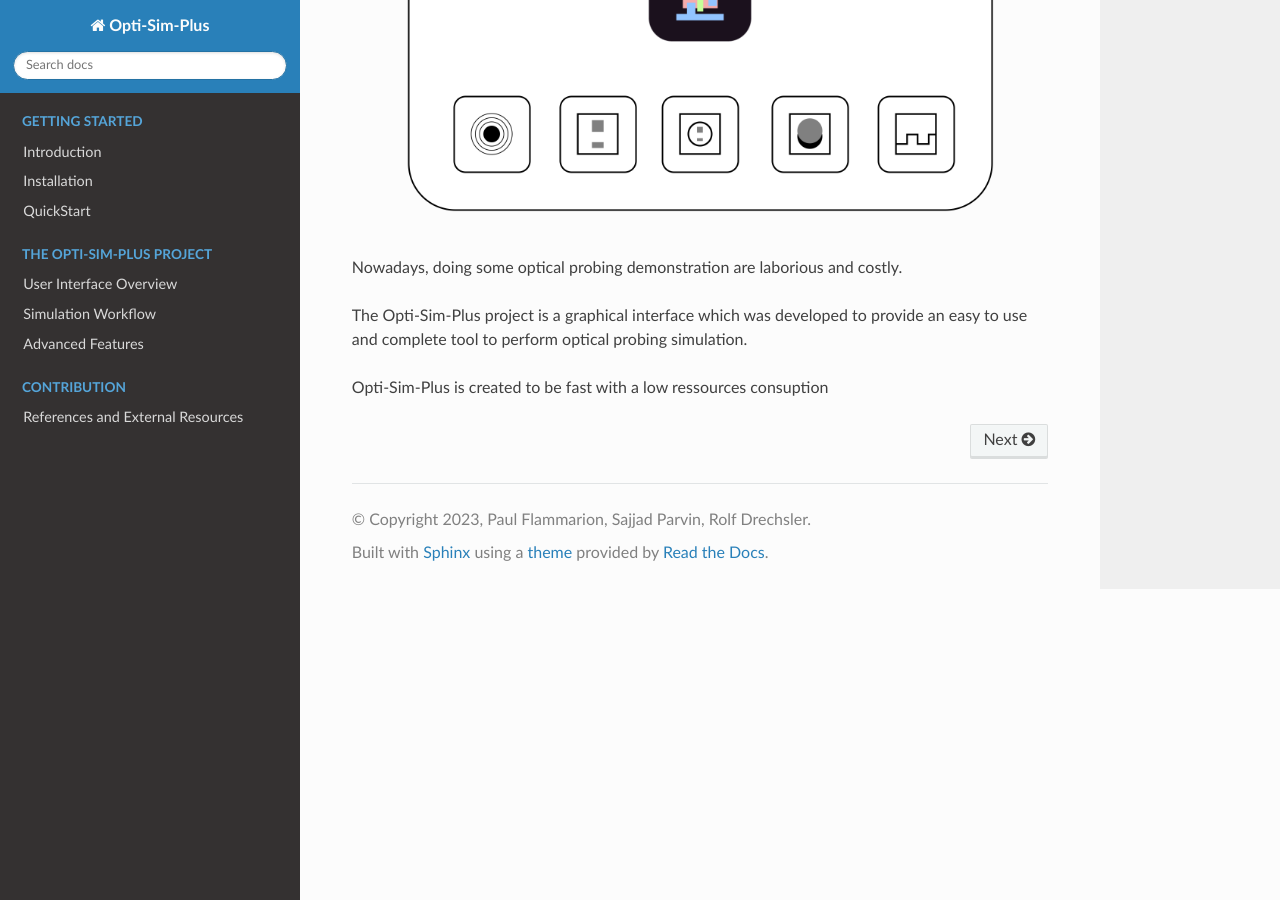
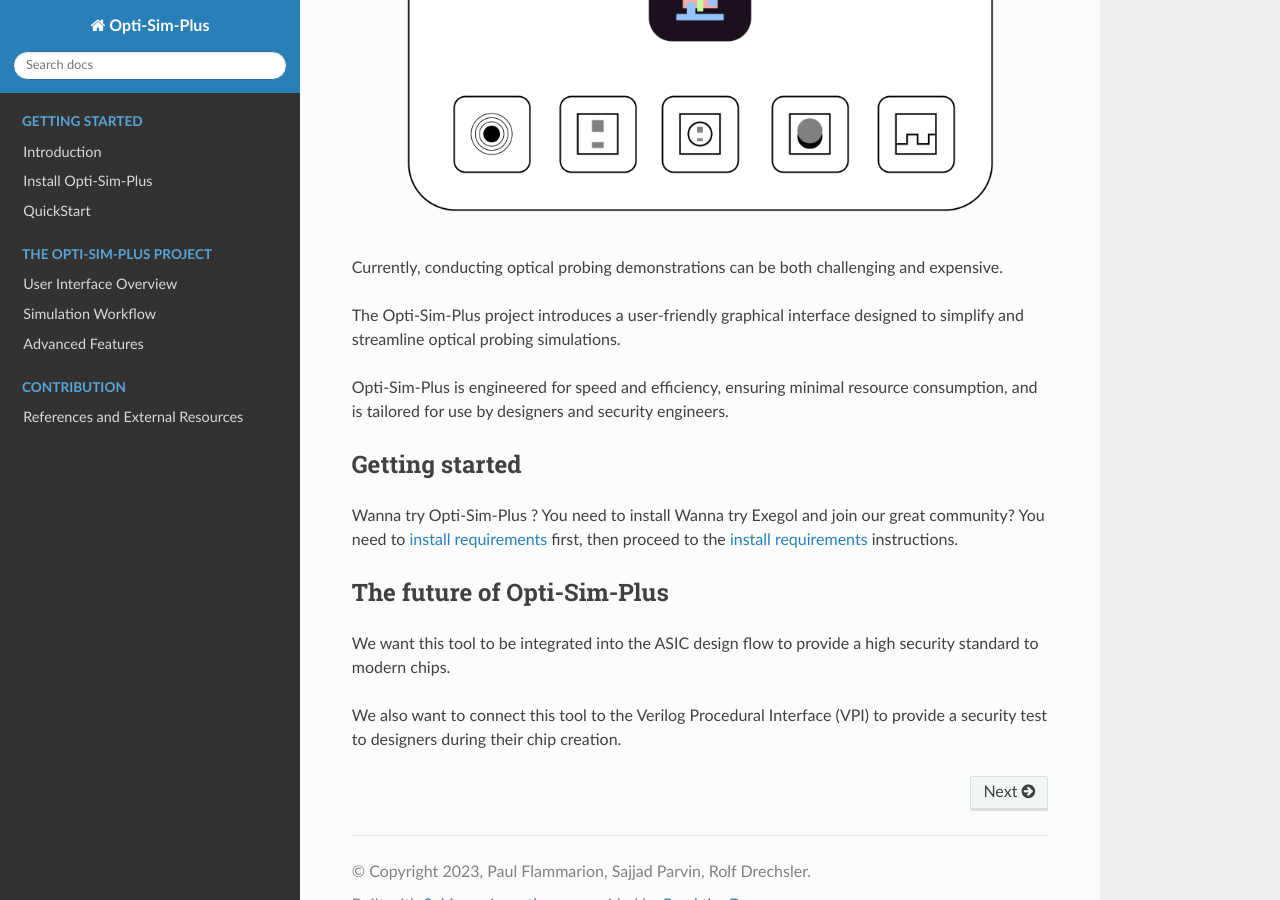
Before and after one commit to pflammarion/Auto-OPS, a Sphinx documentation site: the page built from documentation/index.rst, in a window 1280 px wide and 900 px high, scrolled down 1129 px. Built offline with Sphinx 7.4.7 and the Read the Docs theme 2.0.0, drawn with Linux system fonts in a browser that asks for light colours.

Commit message:
add content to documentation

```diff
--- a/documentation/index.rst
+++ b/documentation/index.rst
@@ -41,11 +41,27 @@
 
    <br/><br/>
 
-Nowadays, doing some optical probing demonstration are laborious and costly.
+Currently, conducting optical probing demonstrations can be both challenging and expensive.
 
-The Opti-Sim-Plus project is a graphical interface which was developed to provide an easy to use and complete tool to perform optical probing simulation.
+The Opti-Sim-Plus project introduces a user-friendly graphical interface designed to simplify and streamline optical probing simulations.
 
-Opti-Sim-Plus is created to be fast with a low ressources consuption
+Opti-Sim-Plus is engineered for speed and efficiency, ensuring minimal resource consumption, and is tailored for use by designers and security engineers.
+
+
+Getting started
+---------------------------
+
+Wanna try Opti-Sim-Plus ? You need to install
+Wanna try Exegol and join our great community? You need to :ref:`install requirements <install_requirements>` first, then proceed to the :ref:`install requirements <install_requirements>` instructions.
+
+
+
+The future of Opti-Sim-Plus
+---------------------------
+
+We want this tool to be integrated into the ASIC design flow to provide a high security standard to modern chips.
+
+We also want to connect this tool to the Verilog Procedural Interface (VPI) to provide a security test to designers during their chip creation.
 
 
 .. toctree::
```
Also changed, not shown: documentation/getting_started/installation.md (deleted, +0 -5 lines).
